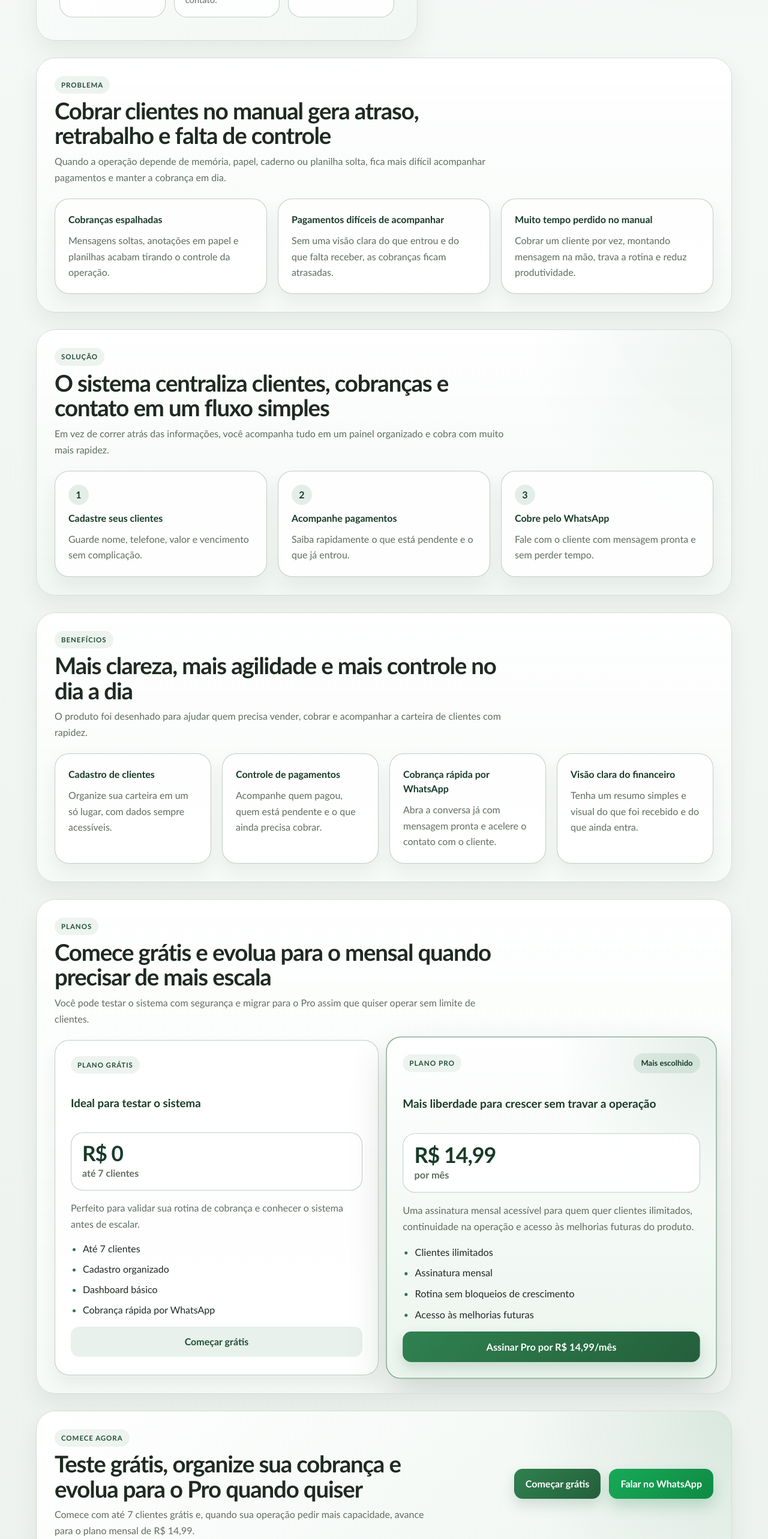
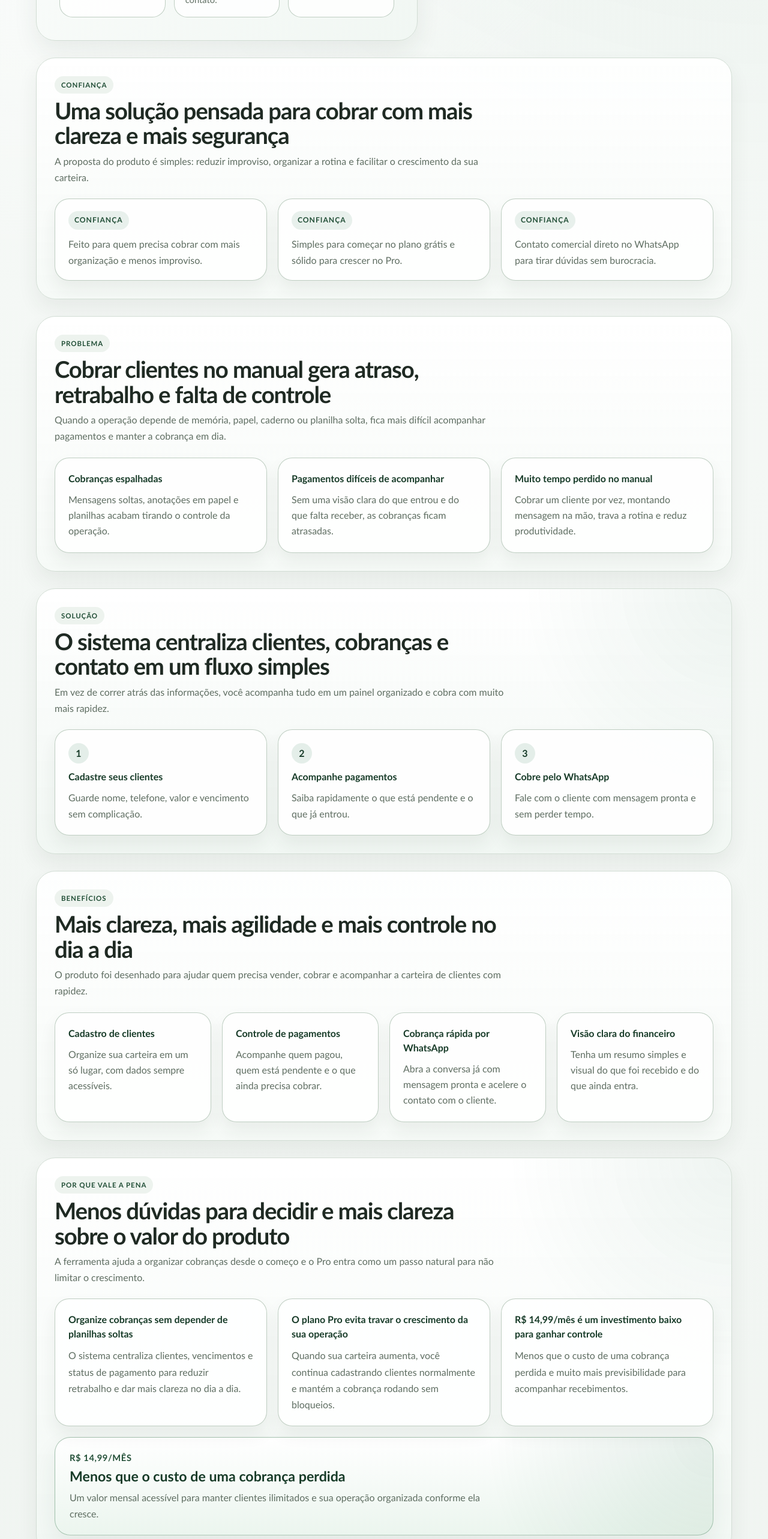
Before and after one commit to morvanestudos/gerenciador-cobrancas, a React (Vite) app: page / in a window 1280 px wide. Shown: the part 840-3406 px from the top of the page at 60% size. Built offline with nearby package versions, Linux system fonts and the light colour scheme; no server answers.

Commit message:
lad pag com mudança de preco

```diff
--- a/src/components/LandingPage.jsx
+++ b/src/components/LandingPage.jsx
@@ -36,6 +36,58 @@ const beneficios = [
   {
     titulo: 'Visão clara do financeiro',
     texto: 'Tenha um resumo simples e visual do que foi recebido e do que ainda entra.',
+  },
+]
+
+const provaSocial = [
+  'Feito para quem precisa cobrar com mais organização e menos improviso.',
+  'Simples para começar no plano grátis e sólido para crescer no Pro.',
+  'Contato comercial direto no WhatsApp para tirar dúvidas sem burocracia.',
+]
+
+const objecoes = [
+  {
+    titulo: 'Organize cobranças sem depender de planilhas soltas',
+    texto:
+      'O sistema centraliza clientes, vencimentos e status de pagamento para reduzir retrabalho e dar mais clareza no dia a dia.',
+  },
+  {
+    titulo: 'O plano Pro evita travar o crescimento da sua operação',
+    texto:
+      'Quando sua carteira aumenta, você continua cadastrando clientes normalmente e mantém a cobrança rodando sem bloqueios.',
+  },
+  {
+    titulo: 'R$ 14,99/mês é um investimento baixo para ganhar controle',
+    texto:
+      'Menos que o custo de uma cobrança perdida e muito mais previsibilidade para acompanhar recebimentos.',
+  },
+]
+
+const faqs = [
+  {
+    pergunta: 'O plano grátis tem limite?',
+    resposta:
+      'Sim. O plano grátis permite cadastrar até 7 clientes para você testar o sistema e validar sua rotina de cobrança.',
+  },
+  {
+    pergunta: 'O que acontece quando eu atingir o limite?',
+    resposta:
+      'Você continua acessando seus dados normalmente, mas para cadastrar novos clientes precisa migrar para o plano Pro.',
+  },
+  {
+    pergunta: 'Como funciona o plano Pro?',
+    resposta:
+      'O plano Pro custa R$ 14,99 por mês, libera clientes ilimitados e dá acesso às melhorias futuras do produto.',
+  },
+  {
+    pergunta: 'Posso falar direto no WhatsApp?',
+    resposta:
+      'Sim. A landing e a tela de planos possuem botão direto para você abrir conversa comercial no WhatsApp.',
+  },
+  {
+    pergunta: 'O sistema funciona no celular?',
+    resposta:
+      'Sim. A interface é responsiva e foi pensada para funcionar bem tanto no desktop quanto no celular.',
   },
 ]
 
@@ -162,6 +214,26 @@ export default function LandingPage({ onComecarGratis, onAbrirLogin }) {
 
           <section className="landing-section">
             <div className="landing-section-heading">
+              <span className="section-tag">Confiança</span>
+              <h2>Uma solução pensada para cobrar com mais clareza e mais segurança</h2>
+              <p>
+                A proposta do produto é simples: reduzir improviso, organizar a
+                rotina e facilitar o crescimento da sua carteira.
+              </p>
+            </div>
+
+            <div className="landing-social-grid">
+              {provaSocial.map((frase) => (
+                <article key={frase} className="landing-social-card">
+                  <span className="landing-social-mark">Confiança</span>
+                  <p>{frase}</p>
+                </article>
+              ))}
+            </div>
+          </section>
+
+          <section className="landing-section">
+            <div className="landing-section-heading">
               <span className="section-tag">Problema</span>
               <h2>Cobrar clientes no manual gera atraso, retrabalho e falta de controle</h2>
               <p>
@@ -232,6 +304,35 @@ export default function LandingPage({ onComecarGratis, onAbrirLogin }) {
             </div>
           </section>
 
+          <section className="landing-section landing-objection-section">
+            <div className="landing-section-heading">
+              <span className="section-tag">Por que vale a pena</span>
+              <h2>Menos dúvidas para decidir e mais clareza sobre o valor do produto</h2>
+              <p>
+                A ferramenta ajuda a organizar cobranças desde o começo e o Pro
+                entra como um passo natural para não limitar o crescimento.
+              </p>
+            </div>
+
+            <div className="landing-objection-grid">
+              {objecoes.map((item) => (
+                <article key={item.titulo} className="landing-objection-card">
+                  <strong>{item.titulo}</strong>
+                  <p>{item.texto}</p>
+                </article>
+              ))}
+            </div>
+
+            <div className="landing-objection-highlight">
+              <span className="landing-objection-price">R$ 14,99/mês</span>
+              <strong>Menos que o custo de uma cobrança perdida</strong>
+              <p>
+                Um valor mensal acessível para manter clientes ilimitados e sua
+                operação organizada conforme ela cresce.
+              </p>
+            </div>
+          </section>
+
           <section className="landing-section" id="planos">
             <div className="landing-section-heading">
               <span className="section-tag">Planos</span>
@@ -290,6 +391,9 @@ export default function LandingPage({ onComecarGratis, onAbrirLogin }) {
                   <li>Rotina sem bloqueios de crescimento</li>
                   <li>Acesso às melhorias futuras</li>
                 </ul>
+                <span className="landing-plan-footnote">
+                  Menos que o custo de uma cobrança perdida.
+                </span>
                 <button
                   type="button"
                   className="button button-primary"
@@ -298,6 +402,26 @@ export default function LandingPage({ onComecarGratis, onAbrirLogin }) {
                   Assinar Pro por R$ 14,99/mês
                 </button>
               </article>
+            </div>
+          </section>
+
+          <section className="landing-section" id="faq">
+            <div className="landing-section-heading">
+              <span className="section-tag">FAQ</span>
+              <h2>Perguntas comuns antes de começar</h2>
+              <p>
+                Respostas rápidas para ajudar você a entender como o produto
+                funciona e qual plano faz mais sentido para sua operação.
+              </p>
+            </div>
+
+            <div className="landing-faq-grid">
+              {faqs.map((item) => (
+                <details key={item.pergunta} className="landing-faq-item">
+                  <summary>{item.pergunta}</summary>
+                  <p>{item.resposta}</p>
+                </details>
+              ))}
             </div>
           </section>
 
--- a/src/index.css
+++ b/src/index.css
@@ -546,14 +546,20 @@ select {
   gap: 18px;
 }
 
+.landing-social-grid {
+  display: grid;
+  grid-template-columns: repeat(3, minmax(0, 1fr));
+  gap: 18px;
+}
+
 .landing-card-grid {
   grid-template-columns: repeat(3, minmax(0, 1fr));
 }
 
 .landing-info-card,
 .landing-solution-card,
-.landing-benefit-card,
-.landing-plan-card {
+  .landing-benefit-card,
+  .landing-plan-card {
   padding: 22px;
   border: 1px solid rgba(184, 201, 188, 0.9);
   border-radius: 24px;
@@ -578,6 +584,36 @@ select {
   margin: 0;
   color: var(--muted);
   line-height: 1.65;
+}
+
+.landing-social-card {
+  padding: 20px 22px;
+  border: 1px solid rgba(184, 201, 188, 0.9);
+  border-radius: 24px;
+  background: rgba(255, 255, 255, 0.86);
+  box-shadow: var(--shadow-soft);
+  display: flex;
+  flex-direction: column;
+  gap: 10px;
+}
+
+.landing-social-mark {
+  display: inline-flex;
+  width: fit-content;
+  padding: 6px 10px;
+  border-radius: 999px;
+  background: rgba(45, 120, 80, 0.1);
+  color: var(--primary-dark);
+  font-size: 0.76rem;
+  font-weight: 700;
+  text-transform: uppercase;
+  letter-spacing: 0.08em;
+}
+
+.landing-social-card p {
+  margin: 0;
+  color: var(--muted);
+  line-height: 1.7;
 }
 
 .landing-solution-section {
@@ -606,6 +642,74 @@ select {
   grid-template-columns: repeat(4, minmax(0, 1fr));
 }
 
+.landing-objection-section {
+  background:
+    radial-gradient(circle at top right, rgba(45, 120, 80, 0.08) 0%, transparent 28%),
+    linear-gradient(180deg, rgba(255, 255, 255, 0.94) 0%, rgba(242, 248, 244, 0.98) 100%);
+}
+
+.landing-objection-grid {
+  display: grid;
+  grid-template-columns: repeat(3, minmax(0, 1fr));
+  gap: 18px;
+}
+
+.landing-objection-card {
+  padding: 22px;
+  border: 1px solid rgba(184, 201, 188, 0.9);
+  border-radius: 24px;
+  background: rgba(255, 255, 255, 0.88);
+  box-shadow: var(--shadow-soft);
+  display: flex;
+  flex-direction: column;
+  gap: 10px;
+}
+
+.landing-objection-card strong {
+  color: var(--primary-deep);
+}
+
+.landing-objection-card p {
+  margin: 0;
+  color: var(--muted);
+  line-height: 1.7;
+}
+
+.landing-objection-highlight {
+  margin-top: 18px;
+  padding: 22px 24px;
+  border: 1px solid rgba(95, 146, 113, 0.5);
+  border-radius: 26px;
+  background:
+    radial-gradient(circle at top right, rgba(45, 120, 80, 0.12) 0%, transparent 34%),
+    linear-gradient(180deg, rgba(255, 255, 255, 0.98) 0%, rgba(235, 245, 238, 0.98) 100%);
+  box-shadow: var(--shadow);
+  display: flex;
+  flex-direction: column;
+  gap: 8px;
+}
+
+.landing-objection-price {
+  color: var(--primary-dark);
+  font-size: 0.92rem;
+  font-weight: 800;
+  letter-spacing: 0.04em;
+  text-transform: uppercase;
+}
+
+.landing-objection-highlight strong {
+  font-size: 1.45rem;
+  line-height: 1.1;
+  color: var(--primary-deep);
+}
+
+.landing-objection-highlight p {
+  margin: 0;
+  max-width: 720px;
+  color: var(--muted);
+  line-height: 1.7;
+}
+
 .landing-plans-grid {
   grid-template-columns: repeat(2, minmax(0, 1fr));
   align-items: stretch;
@@ -679,6 +783,60 @@ select {
 
 .landing-plan-list li::marker {
   color: var(--primary);
+}
+
+.landing-plan-footnote {
+  color: var(--primary-dark);
+  font-size: 0.92rem;
+  font-weight: 700;
+}
+
+.landing-faq-grid {
+  display: grid;
+  gap: 14px;
+}
+
+.landing-faq-item {
+  border: 1px solid rgba(184, 201, 188, 0.9);
+  border-radius: 22px;
+  background: rgba(255, 255, 255, 0.88);
+  box-shadow: var(--shadow-soft);
+  overflow: hidden;
+}
+
+.landing-faq-item summary {
+  list-style: none;
+  cursor: pointer;
+  padding: 20px 22px;
+  font-weight: 700;
+  color: var(--primary-deep);
+  display: flex;
+  align-items: center;
+  justify-content: space-between;
+  gap: 16px;
+}
+
+.landing-faq-item summary::-webkit-details-marker {
+  display: none;
+}
+
+.landing-faq-item summary::after {
+  content: '+';
+  color: var(--primary-dark);
+  font-size: 1.3rem;
+  line-height: 1;
+  flex-shrink: 0;
+}
+
+.landing-faq-item[open] summary::after {
+  content: '-';
+}
+
+.landing-faq-item p {
+  margin: 0;
+  padding: 0 22px 20px;
+  color: var(--muted);
+  line-height: 1.7;
 }
 
 .landing-final-cta {
@@ -1719,9 +1877,11 @@ select {
   }
 
   .landing-proof-grid,
+  .landing-social-grid,
   .landing-card-grid,
   .landing-solution-grid,
   .landing-benefits-grid,
+  .landing-objection-grid,
   .landing-plans-grid,
   .landing-preview-metrics,
   .header-actions {
@@ -1822,9 +1982,11 @@ select {
   }
 
   .landing-proof-card,
+  .landing-social-card,
   .landing-info-card,
   .landing-solution-card,
-  .landing-benefit-card {
+  .landing-benefit-card,
+  .landing-objection-card {
     padding: 18px;
     border-radius: 20px;
   }
```
